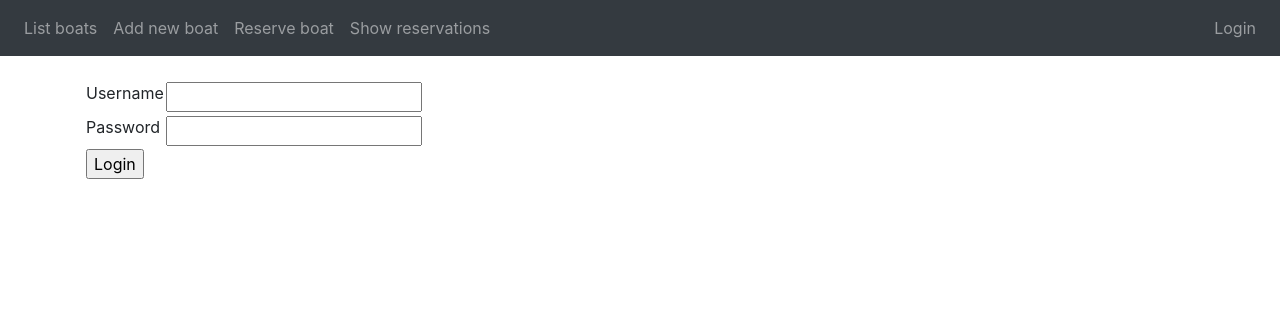
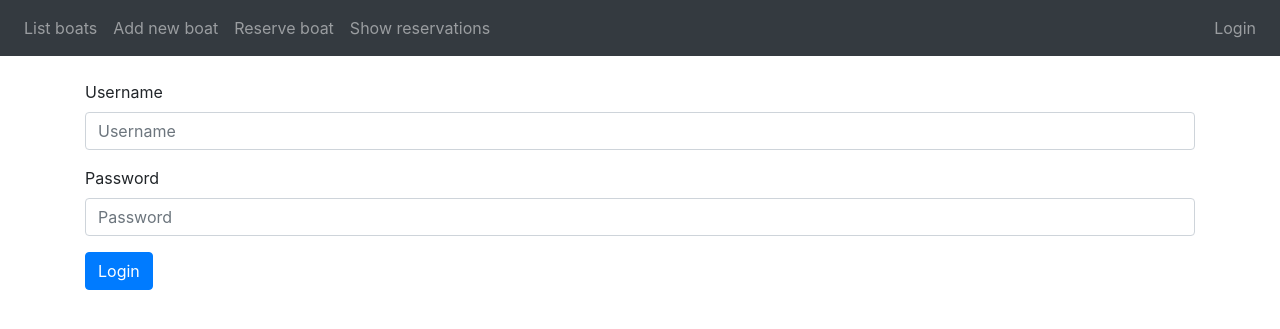
Before and after one commit to marinellalaaksonen/VeneVarausKalenteri, a Flask app: page /login/ in a window 1280 px wide. Shown: the top 329 px of the page. Run offline with Flask 2, Linux system fonts and the light colour scheme; some libraries are stand-ins or nearby versions.

Commit message:
bugifix ja ulkoasun siistimistä

```diff
--- a/application/models/boats.py
+++ b/application/models/boats.py
@@ -9,7 +9,7 @@ class Boat(db.Model):
     boat_type = db.Column(db.String(144), nullable=False)
     boat_class = db.Column(db.String(144), nullable=False)
 
-    reservations_for_boat = db.relationship("Reservation", secondary = boat_reservation, backref = "boats")
+    reservations_for_boat = db.relationship("Reservation", secondary = boat_reservation, back_populates = "boats_reserved")
 
     def __init__(self, name, boat_type, boat_class):
         self.name = name
--- a/application/models/reservation.py
+++ b/application/models/reservation.py
@@ -14,7 +14,7 @@ class Reservation(db.Model):
     ending_time = db.Column(db.DateTime, nullable = False)
 
     user_id = db.Column(db.Integer, db.ForeignKey('account.id'), nullable = False)
-    boats_reserved = db.relationship("Boat", secondary = boat_reservation, backref = "reservations")
+    boats_reserved = db.relationship("Boat", secondary = boat_reservation, back_populates = "reservations_for_boat")
 
     def __init__(self, starting_time, ending_time, user_id):
         self.starting_time = starting_time
--- a/application/templates/boats/list_boats.html
+++ b/application/templates/boats/list_boats.html
@@ -17,12 +17,12 @@
         <td>{{ boat.boat_type }}</td>
         <td>{{ boat.boat_class }}</td>
         <td>
-          <div class="d-flex flex-row">
+          <div class="d-flex flex-row justify-content-around">
             <form method="GET" action="{{ url_for('show_boat', boat_id=boat.id) }}">
-              <input type="submit" value="modify"/>
+              <input class="btn btn-primary" type="submit" value="modify"/>
             </form>
             <form method="POST" action="{{ url_for('delete_boat', boat_id=boat.id) }}">
-              <input type="submit" value="delete"/>
+              <input class="btn btn-primary" type="submit" value="delete"/>
             </form>
           </div>
         </td>
--- a/application/templates/login.html
+++ b/application/templates/login.html
@@ -1,29 +1,16 @@
 {% extends "layout.html" %}
-
 {% block body %}
 {{ error }}
 <form method="POST" action="{{ url_for('auth_login') }}">
-  <table>
-    <tr>
-      <td>
-	{{ form.username.label }}
-      </td>
-      <td>
-	{{ form.username }}
-      </td>
-    </tr>
-    <tr>
-      <td>
-	{{ form.password.label }}
-      </td>
-      <td>
-	{{ form.password }}
-      </td>
-    </tr>
-    <tr>
-      <td colspan="2">
-	<input type="submit" value="Login"/>
-      </td>
-    </tr>
+      <div class="form-group">
+            {{ form.username.label }}
+            {{ form.username(class="form-control", placeholder="Username") }}
+      </div>
+
+      <div class="form-group">
+            {{ form.password.label }}
+            {{ form.password(class="form-control", placeholder="Password") }}
+      </div>
+      <button type="submit" class="btn btn-primary">Login</button>
 </form>
 {% endblock %}
```
